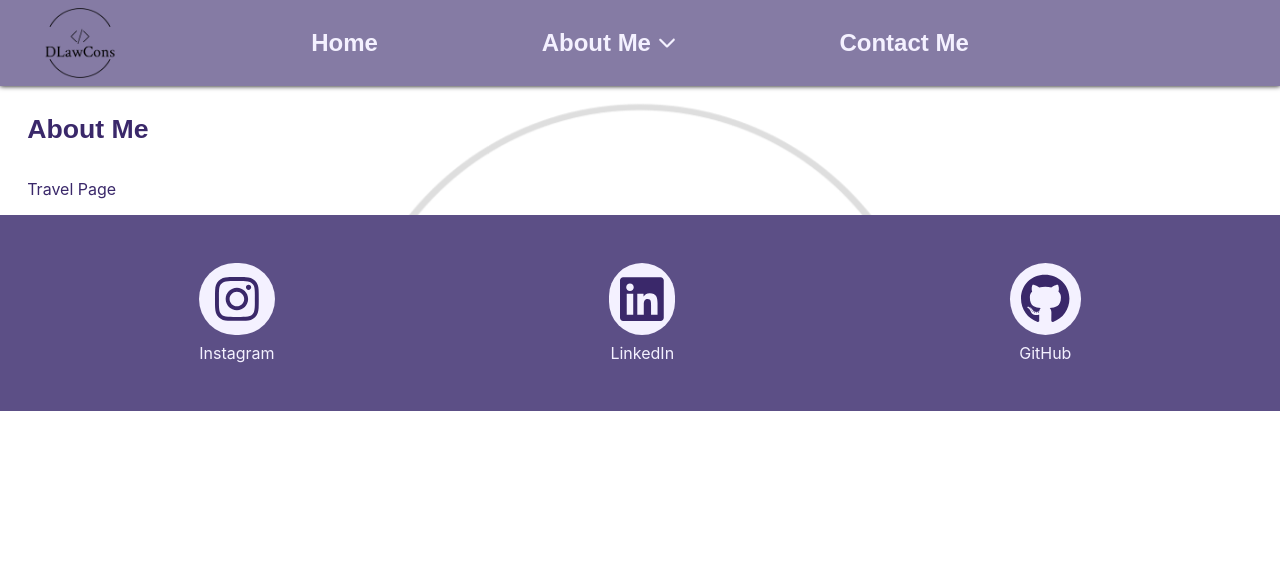
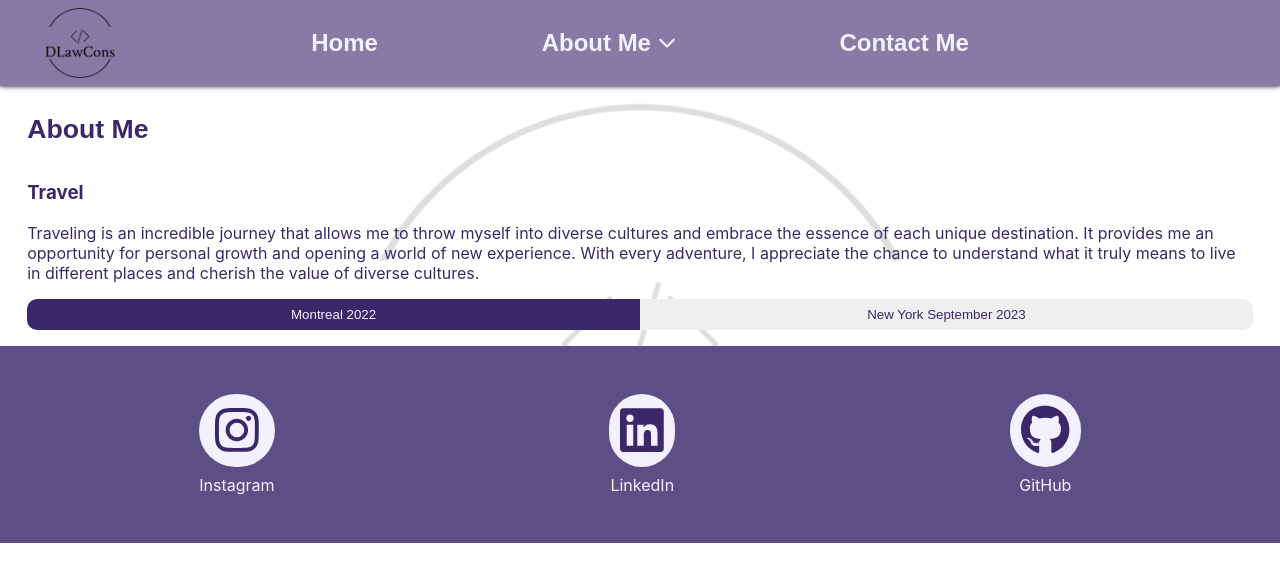
Before and after one commit to DanDaMan23/dan-personal-blog, a React (Create React App) app: page /aboutMe/travel in a window 1280 px wide. Shown: the top 582 px of the page. Built offline with nearby package versions, Linux system fonts and the light colour scheme.

Commit message:
Created tab switcher skeleton

```diff
--- a/src/App.tsx
+++ b/src/App.tsx
@@ -12,6 +12,7 @@ import DeveloperJourney from "./features/about-me/developer_journey/developer-jo
 import ReadingHobby from "./features/about-me/reading-hobby/reading-hobby"
 import Boxing from "./features/about-me/boxing/boxing"
 import { useEffect } from "react"
+import Travel from "./features/about-me/travel/travel"
 
 export default function App() {
   const { deviceView } = useMediaQuery()
@@ -37,8 +38,8 @@ export default function App() {
           <Route path='webDevelopment' element={<DeveloperJourney />} />
           <Route path='boxing' element={<Boxing />} />
           <Route path='books' element={<ReadingHobby />} />
-          <Route path='fitness' element={<>Fitness Page</>} />
-          <Route path='travel' element={<>Travel Page</>} />
+          {/* To be added after new york <Route path='fitness' element={<>Fitness Page</>} /> */}
+          <Route path='travel' element={<Travel />} />
         </Route>
         <Route path='contactMe' element={<ContactMePage />} />
       </Routes>
--- a/src/features/about-me/about-me.tsx
+++ b/src/features/about-me/about-me.tsx
@@ -34,7 +34,7 @@ export default function AboutMe() {
       image: `url(${require("./photos/Travel.jpg")})`,
       title: "Travel",
       details:
-        "Last year, I embarked on a solo journey to Montreal, and the experience proved to be truly amazing. It not only allowed me to discover new places and cultures but also provided a valuable opportunity for self-reflection and personal growth. Through exploring the city independently, I gained a deeper understanding of myself and forged lasting memories that continue to resonate with me.",
+        "In August 2022, I embarked on a solo journey to Montreal, and the experience proved to be truly amazing. It not only allowed me to discover new places and cultures but also provided a valuable opportunity for self-reflection and personal growth. Through exploring the city independently, I gained a deeper understanding of myself and forged lasting memories that continue to resonate with me.",
       onClick: () => navigate("/aboutMe/travel")
     }
   ]
--- /dev/null
+++ b/src/features/about-me/travel/travel.json
@@ -0,0 +1,4 @@
+{
+  "mainTitle": "Travel",
+  "mainDescription": "Traveling is an incredible journey that allows me to throw myself into diverse cultures and embrace the essence of each unique destination. It provides me an opportunity for personal growth and opening a world of new experience. With every adventure, I appreciate the chance to understand what it truly means to live in different places and cherish the value of diverse cultures."
+}
--- /dev/null
+++ b/src/features/about-me/travel/travel.scss
@@ -0,0 +1,24 @@
+@use "../../../style-utils/colors.scss" as *;
+
+.tab-switcher {
+  display: flex;
+  justify-content: center;
+  overflow: hidden;
+
+  border-radius: 10px;
+
+  .active-tab {
+    background-color: $primary-color;
+    color: $light-text-color;
+  }
+
+  button {
+    width: 100%;
+    border: none;
+    padding: 0.5rem;
+
+    cursor: pointer;
+  }
+
+  width: 100%;
+}
--- /dev/null
+++ b/src/features/about-me/travel/travel.tsx
@@ -0,0 +1,21 @@
+import text from "./travel.json"
+
+import "./travel.scss"
+
+export default function Travel() {
+
+  return (
+    <div className='travel'>
+      <h3>{text.mainTitle}</h3>
+
+      <p>{text.mainDescription}</p>
+
+      <div className='tab-switcher'>
+        <button type='button' className='active-tab'>
+          Montreal 2022
+        </button>
+        <button type='button'>New York September 2023</button>
+      </div>
+    </div>
+  )
+}
```
